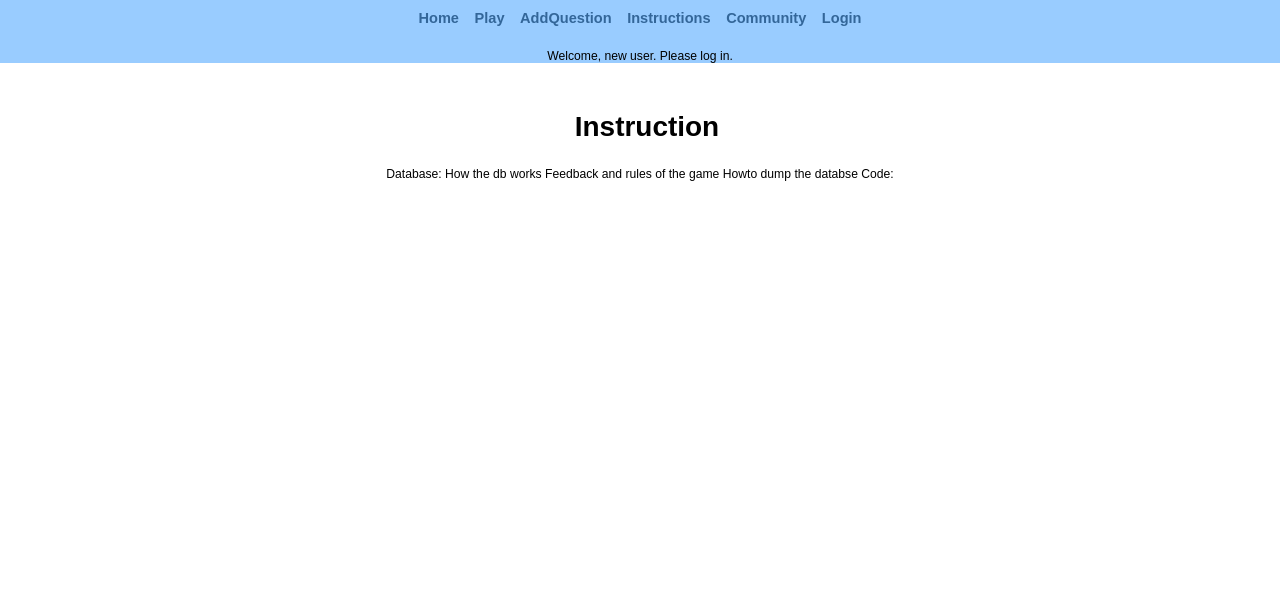
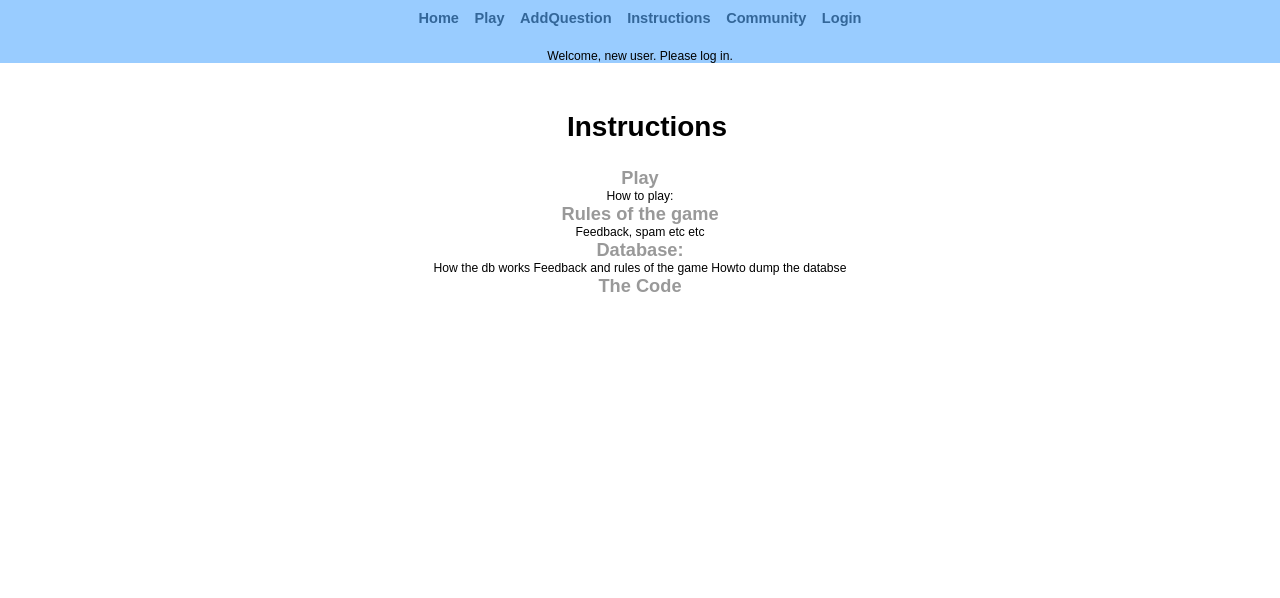
Before and after one commit to openpursuit/openpursuit, a Django app: template djangoOp/templates/instructions.html in a window 1280 px wide. Shown: the part 80-678 px from the top of the page. Run offline with Django 3.2, Linux system fonts and the light colour scheme; the template is opened without the code that fills it, so the values that code supplies are empty.

Commit message:
git-svn-id: https://svn.ninux.org/svn/ninuxdeveloping/openpursuit/trunk@343 ef3c9aa7-e928-0410-9a28-8491e62b674b

```diff
--- a/djangoOp/op/urls.py
+++ b/djangoOp/op/urls.py
@@ -14,6 +14,6 @@ urlpatterns = patterns('',
     # Uncomment this for admin:
      (r'add', 'djangoOp.op.views.addquestion'),
      (r'play', 'djangoOp.op.views.play'),
-     (r'instructions', 'djangoOp.op.views.instruction'),
+     (r'instructions', 'djangoOp.op.views.instructions'),
      (r'community', 'djangoOp.op.views.community'),
 )
--- a/djangoOp/templates/instructions.html
+++ b/djangoOp/templates/instructions.html
@@ -3,14 +3,23 @@
 {% block title %}Instructions{% endblock %}
 
 {% block content %}
-<h1>Instruction</h1>
+<h1>Instructions</h1>
+
+<h2>Play</h2>
+How to play:
 
 
-Database:
+<h2>Rules of the game</h2>
+Feedback, spam etc etc
+
+
+<h2>Database:</h2>
 How the db works
 Feedback and rules of the game
 Howto dump the databse
-Code:
+
+
+<h2>The Code</h2>
 
 
 
```
